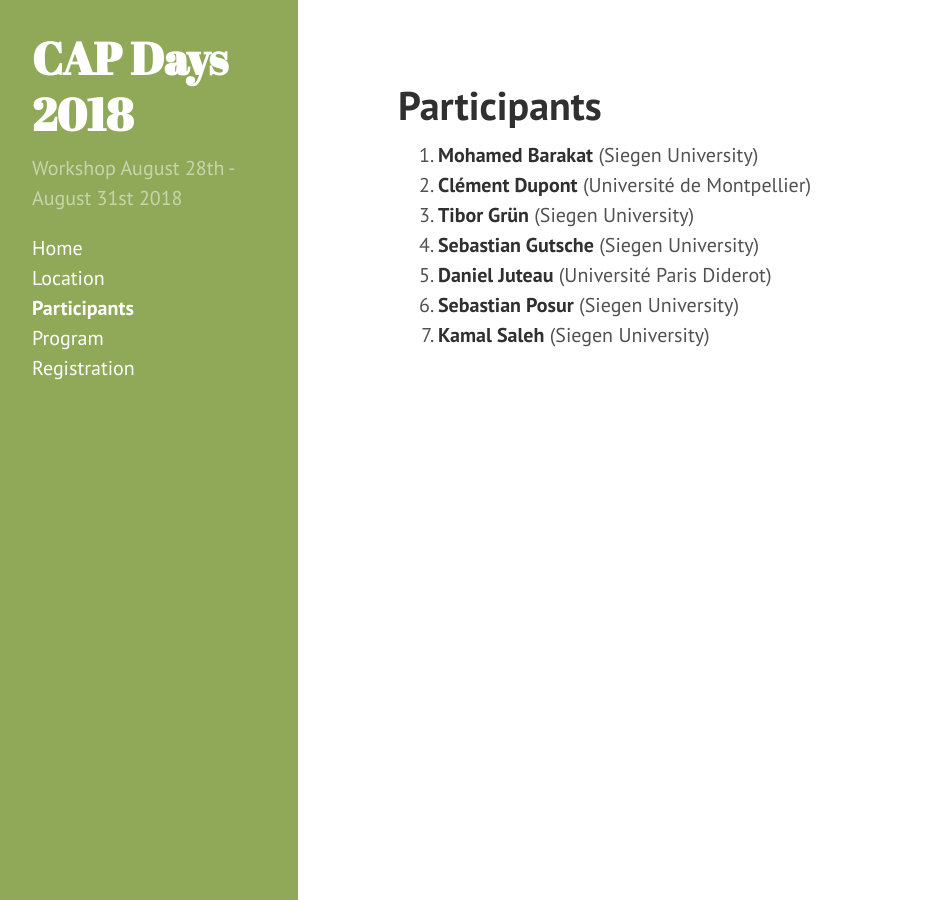
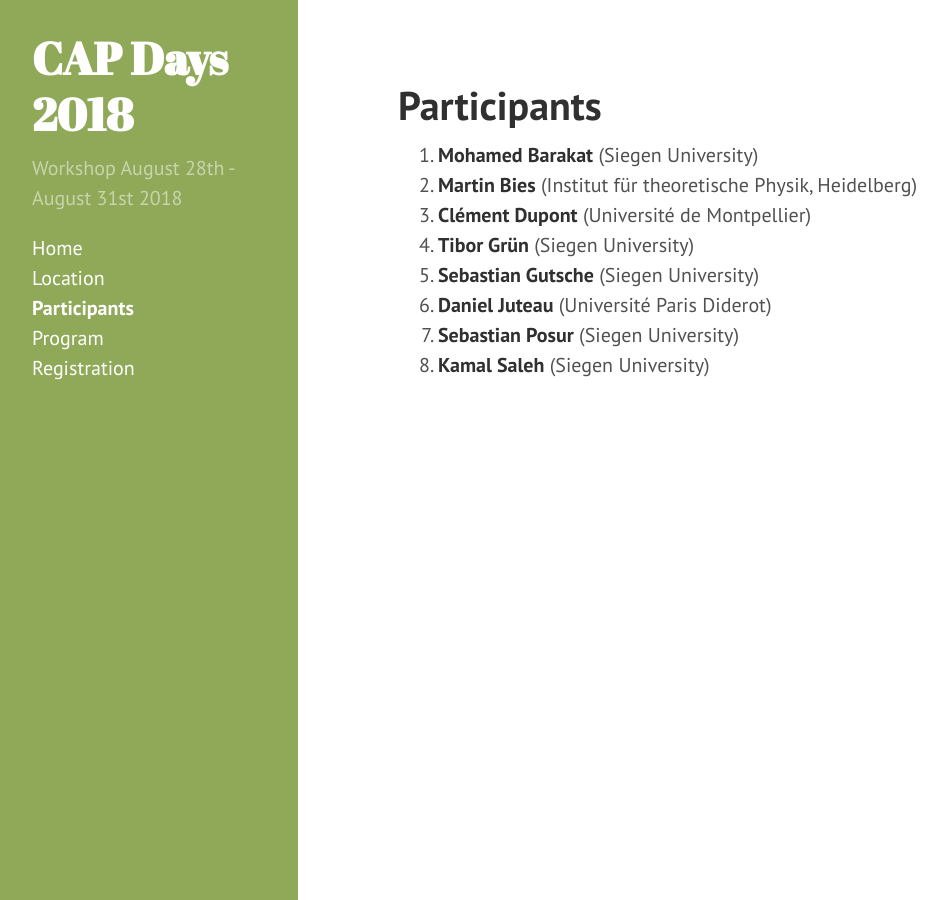
Before and after one commit to homalg-project/capdays-2018, a Jekyll site: the page built from participants.md, in a window 1280 px wide. Shown: the whole page, without its empty margins (2-949 px from the left). Built offline with Jekyll 4.4.1, drawn with Linux system fonts in a browser that asks for light colours.

Commit message:
Added Martin to participants

```diff
--- a/_data/participants.yml
+++ b/_data/participants.yml
@@ -1,5 +1,8 @@
 - name: Mohamed Barakat
   affiliation: Siegen University
+
+- name: Martin Bies
+  affiliation: Institut für theoretische Physik, Heidelberg
 
 - name: Clément Dupont
   affiliation: Université de Montpellier
```
